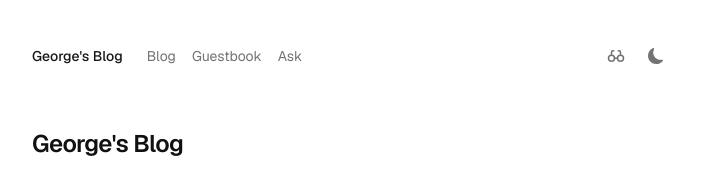
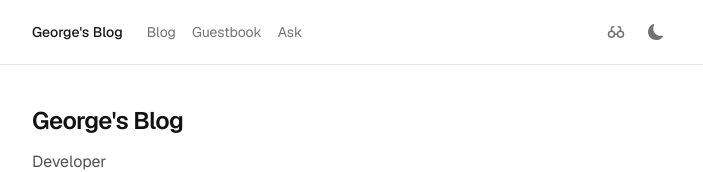
Before and after one commit to georgee99/george-blog, a Next.js app: page / in a window 1280 px wide. Shown: the top 172 px of the page, without its empty margins (288-991 px from the left). Built offline with nearby package versions, Linux system fonts and the light colour scheme; no server answers.

Commit message:
sticky navbar

```diff
--- a/content/posts/mx-master-3s-review.mdx
+++ b/content/posts/mx-master-3s-review.mdx
@@ -9,7 +9,7 @@ tags: ["review", "tech"]
 I bought this mouse on a Black Friday Sale in early 2023 and I've been using it ever since. I'd been
 using basic non-ergonomic mice my whole life and I couldn't understand why people were recommending
 these modern mice. To me they were all the same. After using the MX Master 3S for over three years
-I can safely say I was wrong though
+I can safely say I was wrong though.
 
 ### Daily Use
 My usage is primarily software development, web browsing, and general office work. I do very little
--- a/src/app/layout.tsx
+++ b/src/app/layout.tsx
@@ -49,11 +49,11 @@ export default function RootLayout({
     >
       <body className="min-h-screen bg-background text-foreground antialiased">
         <ThemeProvider>
+          <Nav />
           <div className="mx-auto max-w-2xl px-4 py-10">
-            <Nav />
-            <main className="mt-14">{children}</main>
-            <Footer />
+            <main>{children}</main>
           </div>
+          <Footer />
         </ThemeProvider>
       </body>
     </html>
--- a/src/components/nav.tsx
+++ b/src/components/nav.tsx
@@ -12,7 +12,8 @@ const navLinks = [
 
 export function Nav() {
   return (
-    <nav className="flex items-center justify-between">
+    <nav className="sticky top-0 z-50 border-b border-neutral-200 bg-white/80 py-4 backdrop-blur-sm dark:border-neutral-800 dark:bg-neutral-950/80">
+      <div className="mx-auto flex max-w-2xl items-center justify-between px-4">
         <div className="flex items-center gap-6">
           <Link
             href="/"
@@ -36,6 +37,7 @@ export function Nav() {
           <BionicToggle />
           <ThemeToggle />
         </div>
+      </div>
     </nav>
   );
 }
```
Lines whose indentation alone changed are shown as unchanged.
